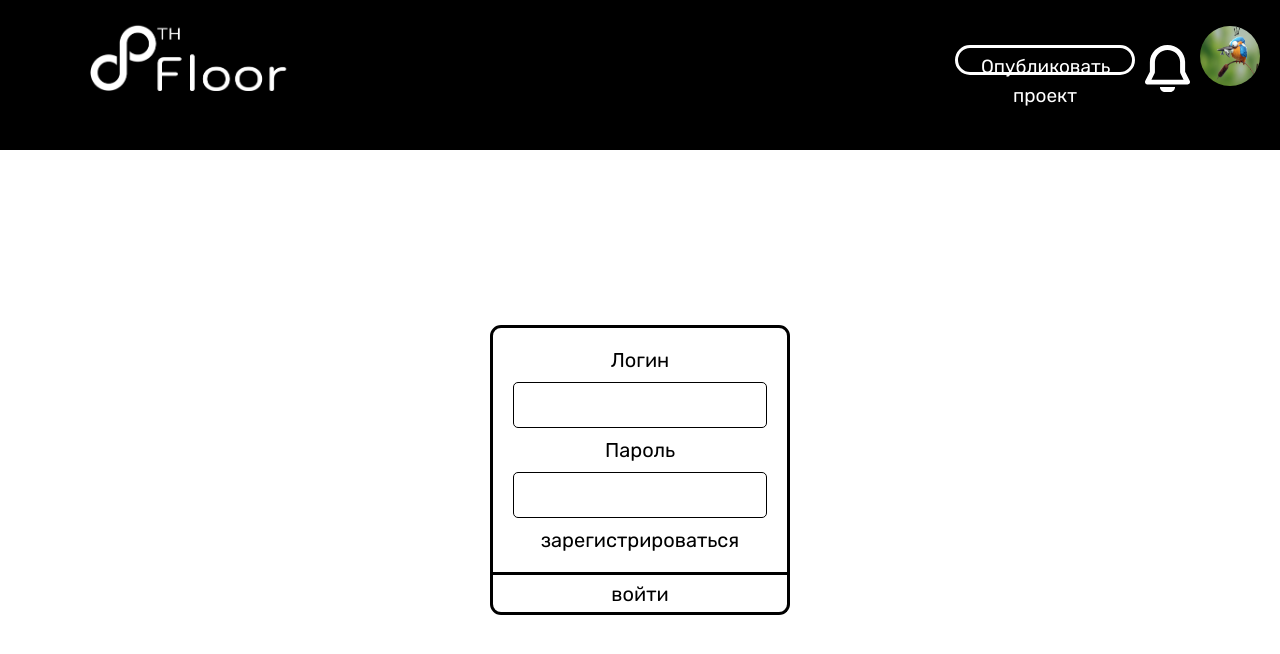
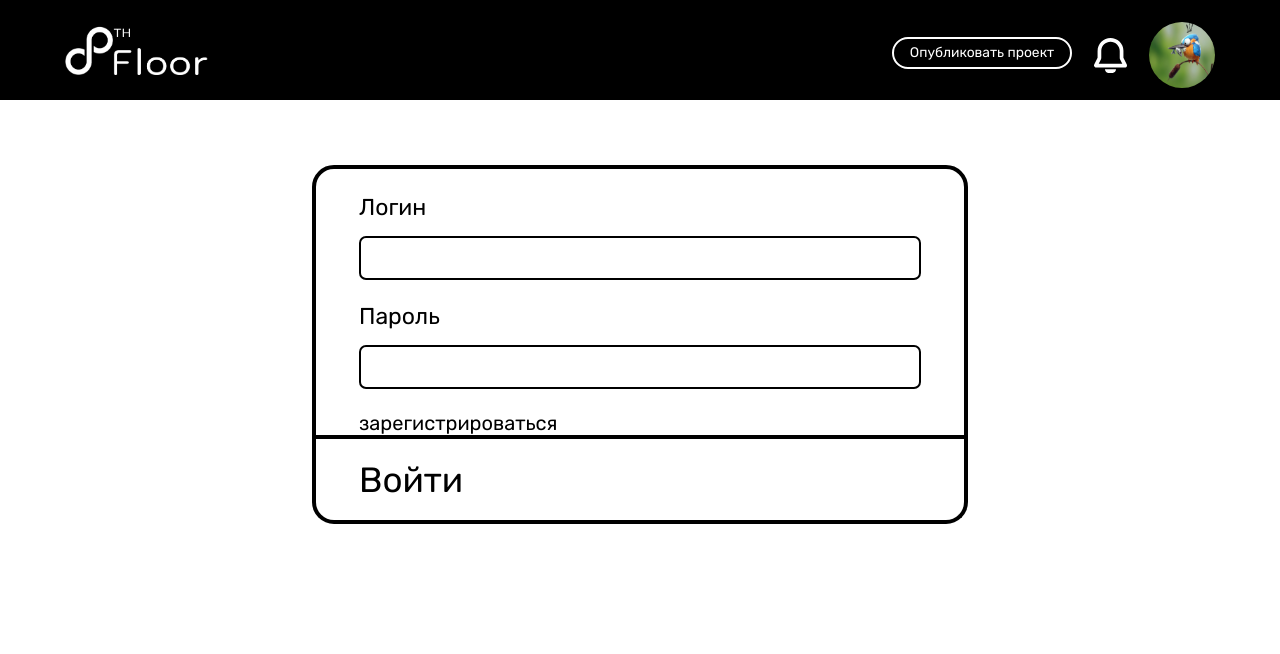
Before and after one commit to RoundBaloo/UniUnity, a React app: page /profile in a window 1280 px wide. Built offline with nearby package versions, Linux system fonts and the light colour scheme; no server answers.

Commit message:
signin and registration styles

```diff
--- a/src/Components/newUserAgitation.js
+++ b/src/Components/newUserAgitation.js
@@ -5,14 +5,17 @@ import styled from 'styled-components';
 const StyledBottomButton = styled.button`
     background-color: white;
     color: black;
-    border: 3px solid black; // Убираем стандартные границы
+    border: 4px solid black; // Убираем стандартные границы
     border-top: none;
     outline: none; // Убираем стандартный контур при фокусе
     box-shadow: none;
     width: 100%;
-    height: 70px;
-    border-bottom-left-radius: 20px;
-    border-bottom-right-radius: 20px;
+    height: 50%;
+    border-bottom-left-radius: 36px;
+    border-bottom-right-radius: 36px;
+    font-size: 35px;
+    text-align: left;
+    padding-left: 60px;
 
     &:hover {
         cursor: pointer;
@@ -24,13 +27,16 @@ const StyledBottomButton = styled.button`
 const StyledTopButton = styled.button`
     background-color: white;
     color: black;
-    border: 3px solid black; // Убираем стандартные границы
+    border: 4px solid black; // Убираем стандартные границы
     outline: none; // Убираем стандартный контур при фокусе
     box-shadow: none;
     width: 100%;
-    height: 70px;
-    border-top-left-radius: 20px;
-    border-top-right-radius: 20px;
+    height: 50%;
+    border-top-left-radius: 36px;
+    border-top-right-radius: 36px;
+    font-size: 35px;
+    text-align: left;
+    padding-left: 60px;
 
     &:hover {
         cursor: pointer;
@@ -50,25 +56,40 @@ const LargeContainer = styled.div`
 
 const BigContainer = styled.div`
     display: flex;
-    justify-content: normal; // Распределяет компоненты равномерно вдоль оси контейнера
+    flex-direction: row;
+    justify-content: flex-start; // Распределяет компоненты равномерно вдоль оси контейнера
+    flex-flow: row nowrap;
+    margin-left: 65px;
+    margin-top: 75px;
     align-items: center; // Выравнивает компоненты по центру по вертикали
-    margin-top: 90px;
+`;
+
+const TrianglesContainer = styled.div`
+    display: flex;
+    justify-content: flex-start; // Распределяет компоненты равномерно вдоль оси контейнера
+    flex-flow: row nowrap;
+    margin-top: 60px;
+    //align-items: center; // Выравнивает компоненты по центру по вертикали
+    //margin-top: 90px;
 `;
 
 const SmallContainer = styled.div`
-    margin: 70px 60px 0px 300px;
+    width: 394px;
+    height: 219px;
+    margin-left: auto;
+    margin-right: 65px;
+    //margin: 70px 60px 0px 300px;
     // display: flex;
     // flex-direction: column; // Указывает, что компоненты должны располагаться в ряд
     // justify-content: space-between; // Распределяет компоненты равномерно вдоль оси контейнера
     // align-items: center; // Выравнивает компоненты по центру по вертикали
+
 `;
 
 const StyledP = styled.p`
-    margin-top: 90px;
-    margin-left: 0px;
-    font-size: 128px;
+    font-size: 93px;
     line-height: 117%;
-    letter-spacing: 13px;
+    letter-spacing: 11px;
 `;
 
 const TriangleWithBorder = styled.div`
@@ -78,7 +99,7 @@ const TriangleWithBorder = styled.div`
     border-right: 30px solid transparent;
     border-top: 50px solid white; // Белый фон треугольника
     position: relative; // Позиционирование для псевдоэлемента
-    margin: 0px 100px 0px 100px;
+    margin: 0px 120px 0px 100px;
 
     &::before {
         content: "";
@@ -96,7 +117,6 @@ export default class newUserAgitation extends Component {
     render() {
         return (
             <>
-                <LargeContainer>
                 <BigContainer>
                     <StyledP>
                         Собери <br/>команду <br/>мечты
@@ -105,21 +125,20 @@ export default class newUserAgitation extends Component {
                         <StyledTopButton onClick={() => {
                             this.props.onGoToin()
                             this.props.onMakeNonRegistration()
-                            }}>ВОЙТИ</StyledTopButton>
+                        }}>вход</StyledTopButton>
                         <StyledBottomButton onClick={() => {
                             this.props.onGoToin()
                             this.props.onMakeRegistration()
-                            }}>ЗАРЕГИСТРИРОВАТЬСЯ</StyledBottomButton>
+                        }}>регистрация</StyledBottomButton>
                     </SmallContainer>
                 </BigContainer>
-                    <BigContainer>
+                <TrianglesContainer>
                     <TriangleWithBorder/>
                     <TriangleWithBorder/>
                     <TriangleWithBorder/>
                     <TriangleWithBorder/>
                     <TriangleWithBorder/>
-                    </BigContainer>
-                </LargeContainer>
+                </TrianglesContainer>
             </>
         )
     }
--- a/src/Components/registration.js
+++ b/src/Components/registration.js
@@ -8,43 +8,51 @@ const apiUrl = 'http://127.0.0.1:5000/register';
 const baseUrl = 'http://127.0.0.1:5000/users';
 
 const StyledForm = styled.form`
-    display: flex;
-    flex-direction: column;
-    justify-content: center;
-    align-items: center;
-    gap: 10px; /* Расстояние между элементами формы */
-    border: 3px solid black;
-    padding: 20px;
-    border-top-left-radius: 11px;
-    border-top-right-radius: 11px;
+    border: 4px solid black;
+    padding-right: 43px;
+    padding-left: 43px;
+    padding-top: 24px;
+    border-top-left-radius: 22px;
+    border-top-right-radius: 22px;
     width: 100%; /* Ширина формы */
     box-sizing: border-box;
     justify-content: flex-end;
 `;
 
+const ContainerTwoElements = styled.form`
+    margin-bottom: 22px;
+`;
+
 const StyledP = styled.p`
+    font-size: 23px;
+    margin-right: auto;
+    margin-bottom: 15px;
 `;
 
 const StyledInput = styled.input`
     background-color: white;
-    border: 1px solid black;
-    border-radius: 5px;
+    height: 44px;
+    border: 2px solid black;
+    border-radius: 7px;
     padding: 10px;
     width: 100%;
     box-sizing: border-box;
 `;
 
 const StyledButton = styled.button`
+    font-size: 35px;
+    text-align: left;
+    padding-left: 43px;
     background-color: white;
     color: black;
-    border: 3px solid black; // Убираем стандартные границы
+    border: 4px solid black; // Убираем стандартные границы
     border-top: none;
     outline: none; // Убираем стандартный контур при фокусе
     box-shadow: none;
     width: 100%;
-    height: 40px;
-    border-bottom-left-radius: 11px;
-    border-bottom-right-radius: 11px;
+    height: 85px;
+    border-bottom-left-radius: 22px;
+    border-bottom-right-radius: 22px;
     &:hover {
         cursor: pointer;
         color: white;
@@ -57,9 +65,10 @@ const FormContainer = styled.div`
     flex-direction: column;
     align-items: center; // Выравнивание по центру по горизонтали
     justify-content: center; // Выравнивание по центру по вертикали
-    width: 300px;
-    margin: auto;
-    height: 80vh;
+    width: 656px;
+    margin-top: 65px;
+    margin-left: auto;
+    margin-right: auto;
 `;
 
 export default class registration extends Component {
@@ -77,14 +86,26 @@ export default class registration extends Component {
         return (
             <FormContainer>
                 <StyledForm className='registration'>
+                    <ContainerTwoElements>
                         <StyledP>Логин</StyledP>
                         <StyledInput onChange={(e) => this.setState({email: e.target.value})} />
+                    </ContainerTwoElements>
+                    <ContainerTwoElements>
                         <StyledP>Пароль</StyledP>
                         <StyledInput onChange={(e) => this.setState({password: e.target.value})} />
+                    </ContainerTwoElements>
+                    <ContainerTwoElements>
                         <StyledP>Подтвердите пароль</StyledP>
                         <StyledInput onChange={(e) => this.setState({repeated_password: e.target.value})} />
+                    </ContainerTwoElements>
+                    <ContainerTwoElements>
                         <StyledP>ФИО</StyledP>
                         <StyledInput onChange={(e) => this.setState({FIO: e.target.value})} />
+                    </ContainerTwoElements>
+
+
+
+
                 </StyledForm>
                 <StyledButton type="button" onClick={() => {
                     axios.post(apiUrl, {
@@ -110,7 +131,7 @@ export default class registration extends Component {
                           console.error('Error adding user:', error);
                         });
                 }}>
-                зарегистрироваться</StyledButton>
+                Зарегистрироваться</StyledButton>
 
             </FormContainer>
         )
--- a/src/Components/signin.js
+++ b/src/Components/signin.js
@@ -5,43 +5,51 @@ import { saveToken, setAuthHeader } from '../tokenService';
 
 
 const StyledForm = styled.form`
-    display: flex;
-    flex-direction: column;
-    justify-content: center;
-    align-items: center;
-    gap: 10px; /* Расстояние между элементами формы */
-    border: 3px solid black;
-    padding: 20px;
-    border-top-left-radius: 11px;
-    border-top-right-radius: 11px;
+    border: 4px solid black;
+    padding-right: 43px;
+    padding-left: 43px;
+    padding-top: 24px;
+    border-top-left-radius: 22px;
+    border-top-right-radius: 22px;
     width: 100%; /* Ширина формы */
     box-sizing: border-box;
     justify-content: flex-end;
 `;
 
+const ContainerTwoElements = styled.form`
+    margin-bottom: 22px;
+`;
+
 const StyledP = styled.p`
+    font-size: 23px;
+    margin-right: auto;
+    margin-bottom: 15px;
 `;
 
 const StyledInput = styled.input`
     background-color: white;
-    border: 1px solid black;
-    border-radius: 5px;
+    height: 44px;
+    border: 2px solid black;
+    border-radius: 7px;
     padding: 10px;
     width: 100%;
     box-sizing: border-box;
 `;
 
 const StyledButton = styled.button`
+    font-size: 35px;
+    text-align: left;
+    padding-left: 43px;
     background-color: white;
     color: black;
-    border: 3px solid black; // Убираем стандартные границы
+    border: 4px solid black; // Убираем стандартные границы
     border-top: none;
     outline: none; // Убираем стандартный контур при фокусе
     box-shadow: none;
     width: 100%;
-    height: 40px;
-    border-bottom-left-radius: 11px;
-    border-bottom-right-radius: 11px;
+    height: 85px;
+    border-bottom-left-radius: 22px;
+    border-bottom-right-radius: 22px;
     &:hover {
         cursor: pointer;
         color: white;
@@ -54,9 +62,10 @@ const FormContainer = styled.div`
     flex-direction: column;
     align-items: center; // Выравнивание по центру по горизонтали
     justify-content: center; // Выравнивание по центру по вертикали
-    width: 300px;
-    margin: auto;
-    height: 80vh;
+    width: 656px;
+    margin-top: 65px;
+    margin-left: auto;
+    margin-right: auto;
 `;
 
 export default class signin extends Component {
@@ -64,10 +73,14 @@ export default class signin extends Component {
     return (
         <FormContainer>
             <StyledForm className='registration'>
-                <StyledP>Логин</StyledP>
-                <StyledInput onChange={(e) => this.setState({email: e.target.value})} />
-                <StyledP>Пароль</StyledP>
-                <StyledInput onChange={(e) => this.setState({password: e.target.value})} />
+                <ContainerTwoElements>
+                    <StyledP>Логин</StyledP>
+                    <StyledInput onChange={(e) => this.setState({email: e.target.value})}/>
+                </ContainerTwoElements>
+                <ContainerTwoElements>
+                    <StyledP>Пароль</StyledP>
+                    <StyledInput onChange={(e) => this.setState({password: e.target.value})}/>
+                </ContainerTwoElements>
                 <p onClick={() => {
                     console.log(1)
                     this.props.onMakeRegistration()
@@ -90,7 +103,7 @@ export default class signin extends Component {
                     console.error('Error:', error);
                 });
             }}>
-            войти</StyledButton>
+            Войти</StyledButton>
         </FormContainer>
     )
   }
--- a/src/css/style.css
+++ b/src/css/style.css
@@ -1,8 +1,3 @@
-* {
-    margin: 0;
-    padding: 0;
-}
-
 body{
     font-family: 'Rubik', sans-serif;
     margin: 0;
@@ -14,16 +9,16 @@ body{
 header{
     background-color: black;
     position: relative;
-    height: 150px;
+    height: 100px;
 }
 
 .Avatar{
     border-radius: 100%;
     position: absolute;
-    width: 60px;
-    height: 60px;
-    right: 10px;
-    top: 12.5%;
+    width: 66px;
+    height: 66px;
+    right: 65px;
+    top: 22px;
 }
 
 .Bigger{
@@ -36,8 +31,9 @@ header{
 
 .Logo{
     position: absolute;
-    left: 90px;
-    top: 15%;
+    left: 65px;
+    margin-top: 25px;
+    /*top: 15%;*/
 }
 
 ul{
@@ -72,9 +68,9 @@ ul{
 
 .Notification{
     position: absolute;
-    width: 45px ;
-    right: 45px;
-    top: 30%;
+    width: 33px ;
+    right: 153px;
+    top: 38px;
     transform-origin: 0% 0%;
 }
 
@@ -93,18 +89,17 @@ ul{
 
 
 .PublishProject{
-    font-size: 19px;
+    font-size: 13.86px;
     color: white;
     position: absolute;
-    border: 3px solid white;
-    padding: 5px 23px;
+    border: 2.75px solid white;
     width: 180px;
-    height: 30px;
+    height: 32px;
+    border-radius: 23px;
     text-align: center;
-    line-height: 150%;
-    border-radius: 23px;
-    right: 145px;
-    top: 30%;
+    padding-top: 4.5px;
+    right: 208px;
+    top: 37px;
 }
 
 .Filter {
--- a/src/index.js
+++ b/src/index.js
@@ -88,10 +88,10 @@ function App() {
       <Router>
         <>
           <header className="header">
-            <Link to="/" className="Logo"><img src={logo} width={200} height={69} onClick={updateUsersArray}/></Link>
+            <Link to="/" className="Logo"><img src={logo} width={145} height={50} onClick={updateUsersArray}/></Link>
             <a href="#"><p className="PublishProject">Опубликовать проект</p></a>
-            <a href="#" className="Notification"><img className="Notification" src={notification} width={45} /></a>
-            <Link to="/profile" className="Avatar" onClick={makeNonRegistration}>
+            <a href="#" ><img className="Notification" src={notification} width={45} /></a>
+            <Link to="/profile" onClick={makeNonRegistration}>
               <img className="Avatar" src={avatar} width={90}/>
             </Link>
           </header>
```
Lines whose indentation alone changed are shown as unchanged.
